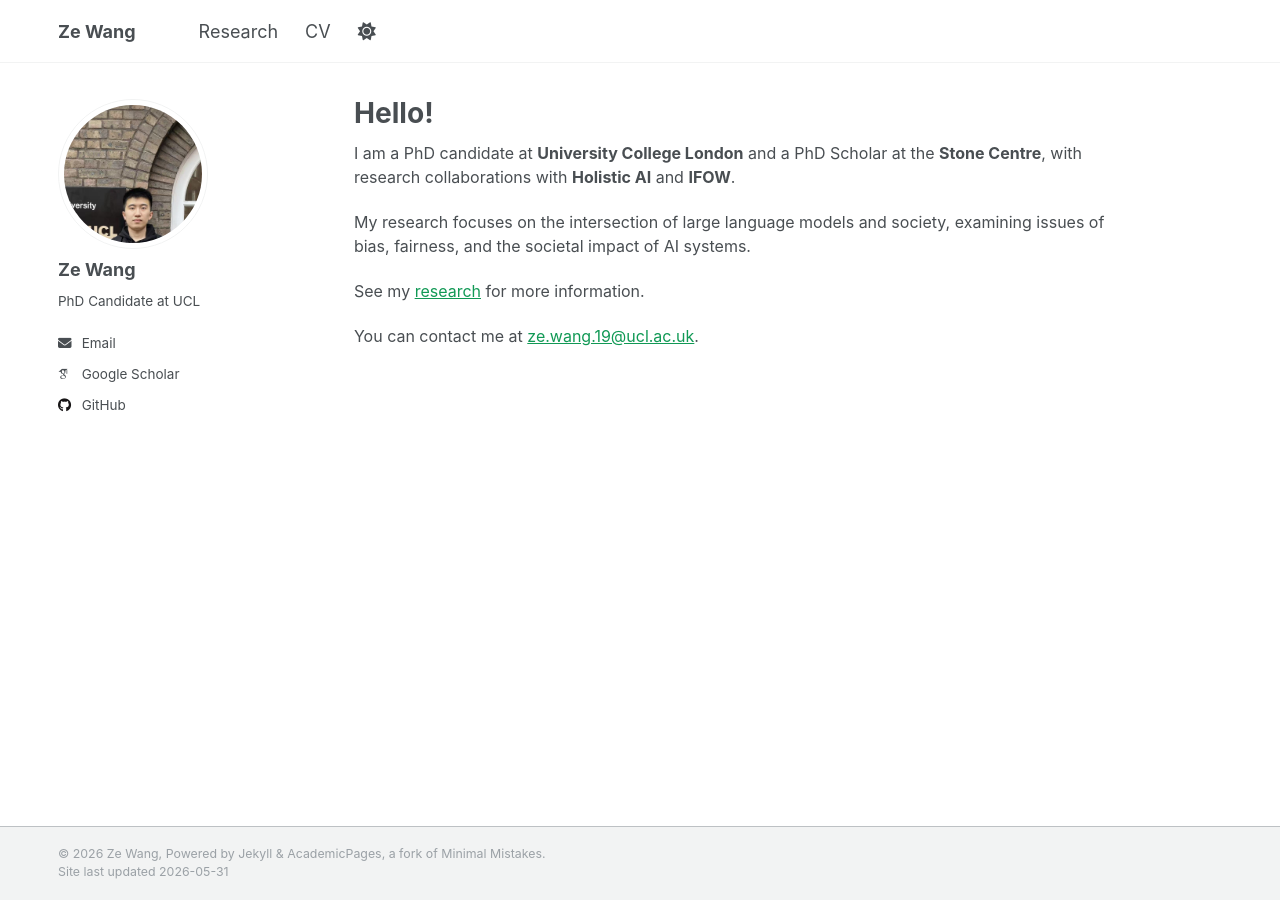
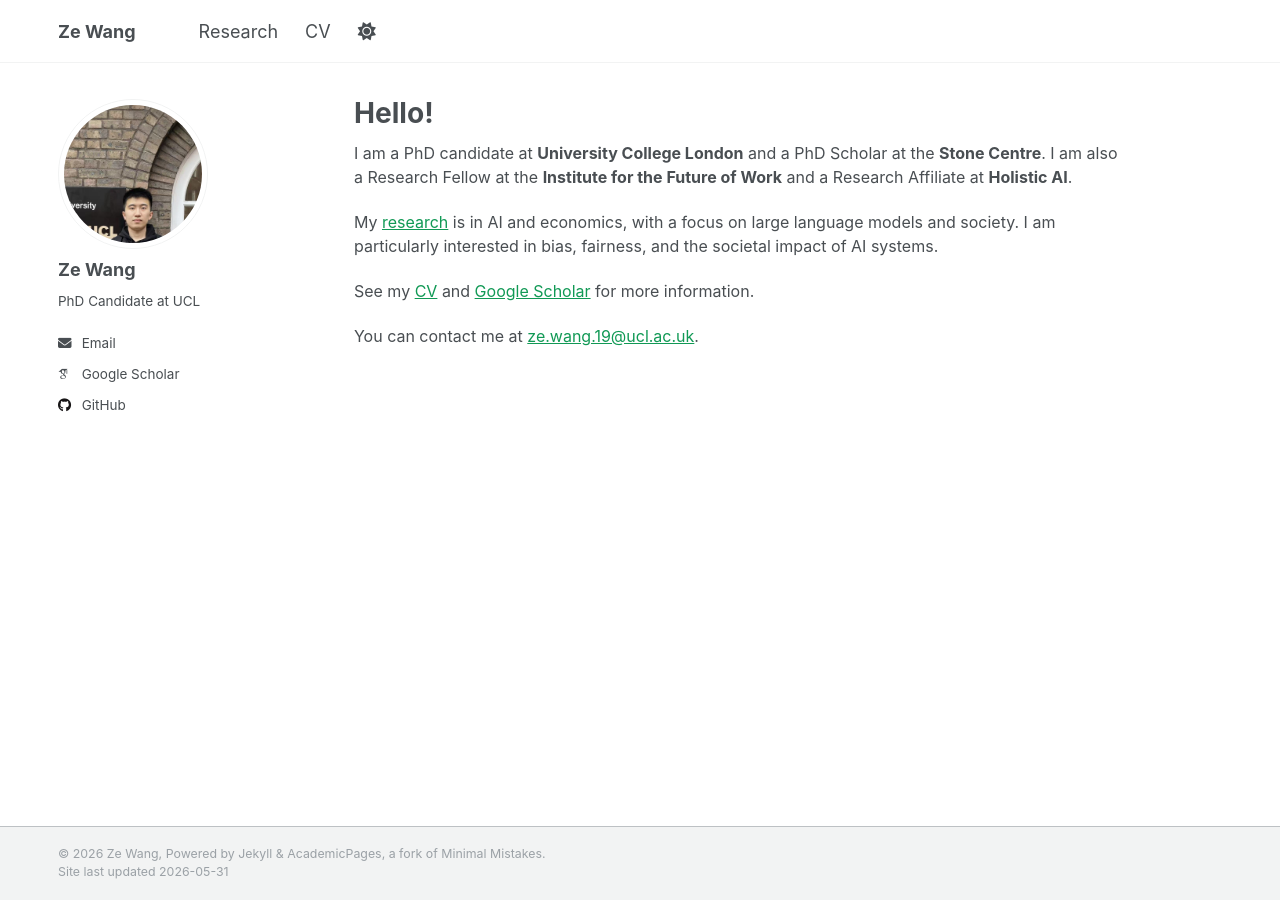
Before and after one commit to ZeWang-29/zewang.uk, a Jekyll site: the page built from _pages/about.md, in a window 1280 px wide. Built offline with Jekyll 4.4.1, drawn with Linux system fonts in a browser that asks for light colours; some web fonts are replaced; a script that is not in the unit is left out.

Commit message:
Improve bio to match supervisor's style

```diff
--- a/_pages/about.md
+++ b/_pages/about.md
@@ -7,10 +7,10 @@ redirect_from:
   - /about.html
 ---
 
-I am a PhD candidate at **University College London** and a PhD Scholar at the **Stone Centre**, with research collaborations with **Holistic AI** and **IFOW**.
+I am a PhD candidate at **University College London** and a PhD Scholar at the **Stone Centre**. I am also a Research Fellow at the **Institute for the Future of Work** and a Research Affiliate at **Holistic AI**.
 
-My research focuses on the intersection of large language models and society, examining issues of bias, fairness, and the societal impact of AI systems.
+My [research](/research/) is in AI and economics, with a focus on large language models and society. I am particularly interested in bias, fairness, and the societal impact of AI systems.
 
-See my [research](/research/) for more information.
+See my [CV](/files/cv.pdf) and [Google Scholar]({{ site.author.googlescholar }}) for more information.
 
 You can contact me at [ze.wang.19@ucl.ac.uk](mailto:ze.wang.19@ucl.ac.uk).
```
